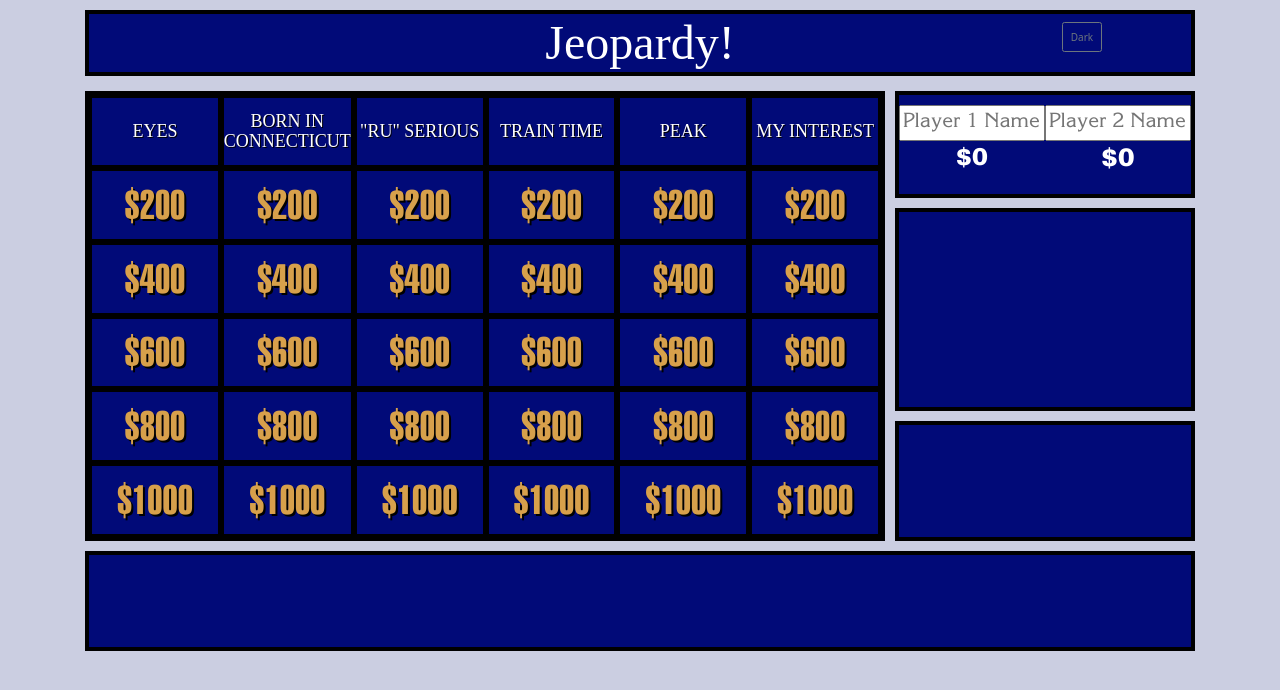
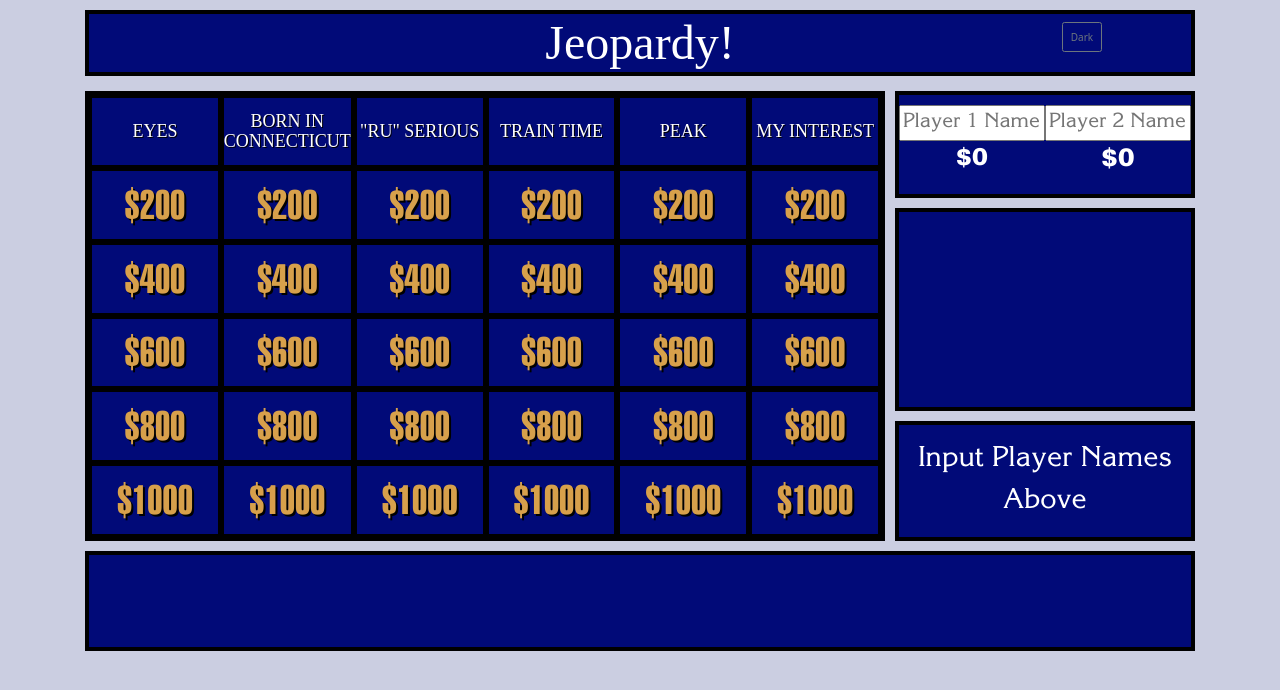
Before and after one commit to kmcabano/jeopardy, a plain HTML site: page index.html in a window 1280 px wide. Drawn offline with nearby package versions, Linux system fonts and the light colour scheme; a web font is replaced by a local one.

Commit message:
ensure game cannot be started until player names are entered

```diff
--- a/css/style.css
+++ b/css/style.css
@@ -96,7 +96,13 @@
   grid-area: 4 / 2 / 5 / 4;
   background-color: #010a78;
   border: 4px solid black;
-
+  font-family: ITCKorinna;
+  color: white;
+  font-size: 28px;
+  display: flex;
+  justify-content: center;
+  align-items: center;
+  text-align: center;
 }
 
 .answer-board {
@@ -153,7 +159,6 @@
   align-items: center;
   justify-content: center;
   text-align: center;
-  flex-wrap: nowrap;
 }
 
 .scores {
--- a/index.html
+++ b/index.html
@@ -74,7 +74,7 @@
 			<div class="answer" id="a2"></div>
 			<div class="answer" id="a3"></div>
 		</section>
-		<div class="message"><h2></h2></div>
+		<div class="message"></div>
 		<button type="button" class="btn btn-outline-secondary">Dark</button>
 	</div>
 </body>
--- a/js/app.js
+++ b/js/app.js
@@ -71,6 +71,9 @@
   scoreOneEl.innerText = `$${playerOneScore}`
   scoreTwoEl.innerText = `$${playerTwoScore}`
   turn = null
+  messageEl.innerText = `Input Player Names Above`
+  boardEl.removeEventListener('click', clueSelect)
+  nameTwoInput.removeEventListener('keydown', namePlayerTwo)
   // 4.1 Initialize function
     // 4.1.1 Array of 36 elements mapped to the board
       // 4.1.1.1 index 0-5 will contain category names, 6-11 "$100", 12-17 "$200", etc. for the appropriate amounts
@@ -98,12 +101,15 @@
 function namePlayerOne(e) {
   if (e.key === 'Enter') {
   nameOneEl.textContent = e.target.value
+  nameTwoInput.addEventListener('keydown', namePlayerTwo)
   }
 }
 
 function namePlayerTwo(e) {
   if (e.key === 'Enter') {
     nameTwoEl.textContent = e.target.value
+    messageEl.textContent = 'Player 1, select a clue!'
+    boardEl.addEventListener('click', clueSelect)
   }
 }
 
@@ -141,6 +147,7 @@
       boardSq[clickedIdx].classList.add('clicked')
       messageEl.innerText = `Daily Double!`
     } else if (boardSq[clickedIdx] !== null && boardSq[clickedIdx]) {
+      messageEl.innerText = ''
       boardSq[clickedIdx].innerText = null
       boardSq[clickedIdx].classList.add('clicked')
       clueEl.innerText = `${(catEl[clickedCat][clickedVal].clue.toUpperCase())}`
```
